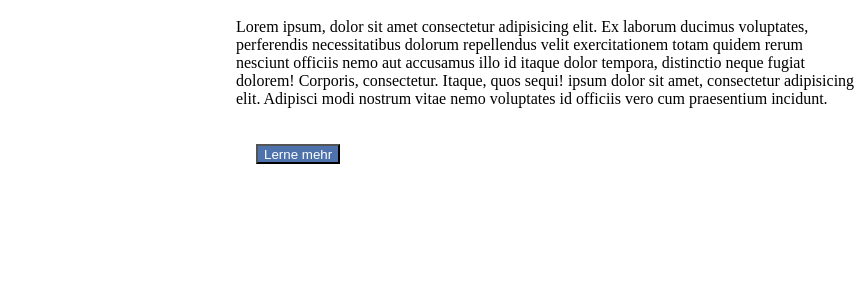
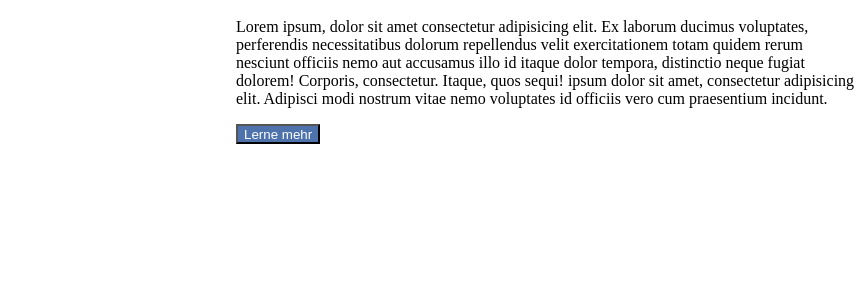
Before and after one commit to TimMReanmo/webseite_tim_2023, a plain HTML site: page webseite/index.html in a window 1280 px wide. Shown: the part 376-674 px from the top of the page, 412-1280 px from the left. Drawn offline with Linux system fonts and the light colour scheme.

Commit message:
button padding in main added

```diff
--- a/webseite/css/style.css
+++ b/webseite/css/style.css
@@ -73,6 +73,10 @@ main {
 main img {
     width: 400px;
 }
+
+main button {
+    margin: 0px;
+}
 .centered {
     text-align: center;
 }
```
